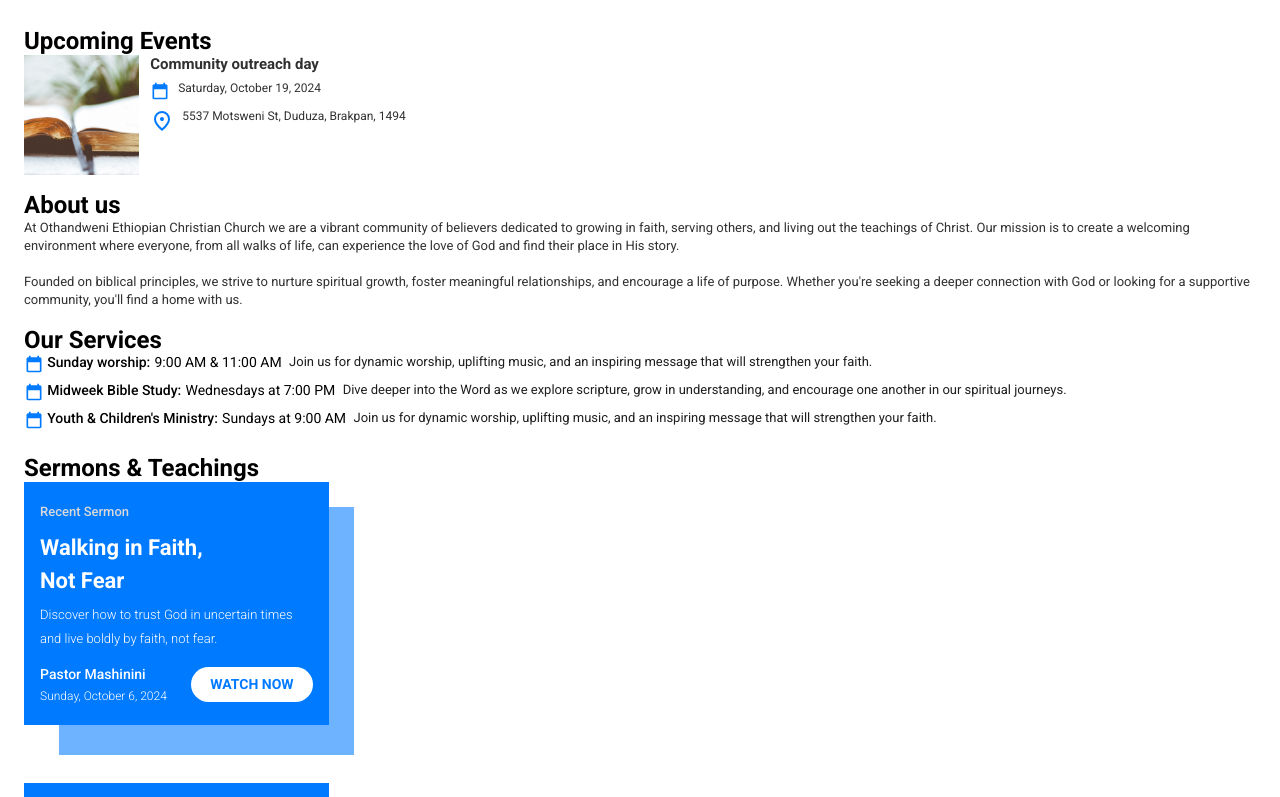
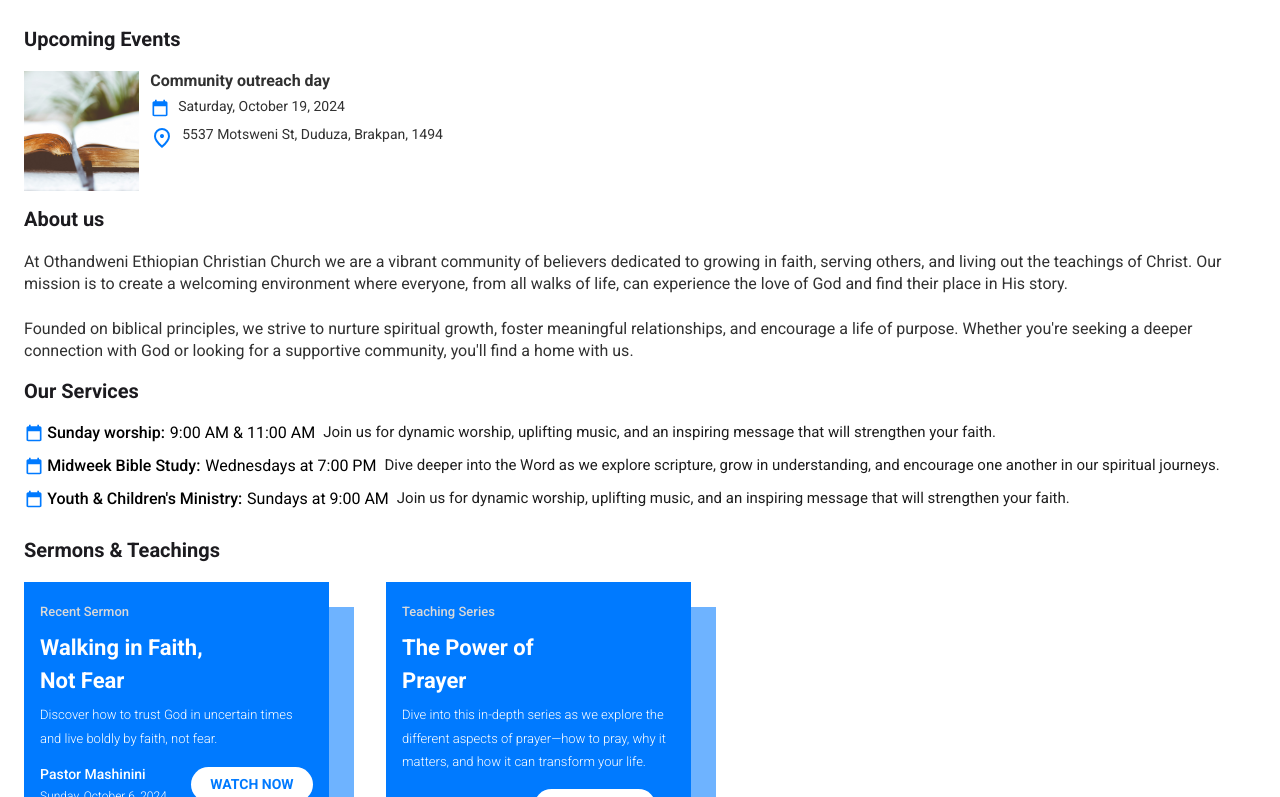
Before and after one commit to andile593/Othandweni-CCC-Website, a React (Create React App) app in the folder frontend/: page / in a window 1280 px wide. Shown: the part 403-1200 px from the top of the page. Built offline with nearby package versions, Linux system fonts and the light colour scheme.

Commit message:
responsive css code

```diff
--- a/frontend/src/App.css
+++ b/frontend/src/App.css
@@ -85,9 +85,9 @@ button {
   font-style: italic;
 }
 
-@media (min-width: 320px) and (max-width: 740px) {
+@media screen and (min-width: 320px) {
   .section-title {
-    font-size: 18px;
+    font-size: 20px;
     color: #1c1b1f;
     margin-bottom: 1em;
   }
--- a/frontend/src/Components/HomeComponents/About/About.css
+++ b/frontend/src/Components/HomeComponents/About/About.css
@@ -9,3 +9,9 @@
         color: #313131;
     }
 }
+
+@media screen and (min-width: 740px) {
+    .about-content {
+        font-size: 16px;
+    }
+}
--- a/frontend/src/Components/HomeComponents/SermonsAndTeachings/SermonsAndTeachings.css
+++ b/frontend/src/Components/HomeComponents/SermonsAndTeachings/SermonsAndTeachings.css
@@ -5,11 +5,13 @@
         margin-top: 1em;
         padding: 0 1.5em;
     }
+
     .card-container {
         display: flex;
         flex-direction: column;
         gap: 2em;
-        height: 640px;
+        height: auto;
+        padding-bottom: 4em;
     }
 
     .card {
@@ -33,7 +35,7 @@
     }
 
     .card-title {
-        width: 200px ;
+        width: 200px;
         font-size: 22px;
         color: #ffffff;
         margin: .3em 0;
@@ -85,6 +87,7 @@
         top: 25px;
         z-index: 1;
     }
+
     .frcard2 {
         height: 266px;
     }
@@ -93,3 +96,14 @@
         height: 269px;
     }
 }
+
+@media screen and (min-width: 740px) {
+    .card-container {
+        flex-direction: unset;
+        flex-wrap: wrap;
+    }
+
+    .card {
+        width: 330px;
+    }
+}
--- a/frontend/src/Components/HomeComponents/Services/Services.css
+++ b/frontend/src/Components/HomeComponents/Services/Services.css
@@ -28,3 +28,12 @@
     }
 
 }
+
+@media screen and (min-width: 740px) {
+    .title, .service-time {
+        font-size: 16px;
+    }
+    .service-info {
+        font-size: 15px;
+    }
+}
--- a/frontend/src/Components/HomeComponents/UpcomingEvents/UpcomingEvents.css
+++ b/frontend/src/Components/HomeComponents/UpcomingEvents/UpcomingEvents.css
@@ -49,5 +49,12 @@
 }
 
 @media screen and (min-width: 740px) {
+    .date, .location {
+        font-size: 14px;
+    }
+
+    .event-title {
+        font-size: 16px;
+    }
 
 }
--- a/frontend/src/Components/HomeComponents/UpcomingEvents/UpcomingEvents.js
+++ b/frontend/src/Components/HomeComponents/UpcomingEvents/UpcomingEvents.js
@@ -2,15 +2,22 @@ import { Swiper, SwiperSlide } from "swiper/react";
 
 import "swiper/css";
 import "./UpcomingEvents.css";
-import img1 from '../../../Assets/ben-white-W8Qqn1PmQH0-unsplash.jpg';
+import img1 from "../../../Assets/ben-white-W8Qqn1PmQH0-unsplash.jpg";
 
 const UpcomingEvents = () => {
-
   // use swiper slide per view swiper.js
   return (
     <div className="upe-container">
       <h2 className="section-title roboto-bold">Upcoming Events</h2>
-      <Swiper className="mySwiper events">
+      <Swiper
+         breakpoints={{
+          320: { slidesPerView: 1 },
+          740: { slidesPerView: 2 },
+          1024: { slidePerView: 3 }
+        }}
+        spaceBetween={10}
+        className="mySwiper events"
+      >
         <SwiperSlide className="event-container">
           <img src={img1} alt="A bible" className="event-image" />
           <div className="event-info">
@@ -37,7 +44,9 @@ const UpcomingEvents = () => {
               >
                 <path d="M480-480q33 0 56.5-23.5T560-560q0-33-23.5-56.5T480-640q-33 0-56.5 23.5T400-560q0 33 23.5 56.5T480-480Zm0 294q122-112 181-203.5T720-552q0-109-69.5-178.5T480-800q-101 0-170.5 69.5T240-552q0 71 59 162.5T480-186Zm0 106Q319-217 239.5-334.5T160-552q0-150 96.5-239T480-880q127 0 223.5 89T800-552q0 100-79.5 217.5T480-80Zm0-480Z" />
               </svg>
-              <p className="location roboto-regular">5537 Motsweni St, Duduza, Brakpan, 1494</p>
+              <p className="location roboto-regular">
+                5537 Motsweni St, Duduza, Brakpan, 1494
+              </p>
             </div>
           </div>
         </SwiperSlide>
@@ -67,11 +76,44 @@ const UpcomingEvents = () => {
               >
                 <path d="M480-480q33 0 56.5-23.5T560-560q0-33-23.5-56.5T480-640q-33 0-56.5 23.5T400-560q0 33 23.5 56.5T480-480Zm0 294q122-112 181-203.5T720-552q0-109-69.5-178.5T480-800q-101 0-170.5 69.5T240-552q0 71 59 162.5T480-186Zm0 106Q319-217 239.5-334.5T160-552q0-150 96.5-239T480-880q127 0 223.5 89T800-552q0 100-79.5 217.5T480-80Zm0-480Z" />
               </svg>
-              <p className="location roboto-regular">5537 Motsweni St, Duduza, Brakpan, 1494</p>
+              <p className="location roboto-regular">
+                5537 Motsweni St, Duduza, Brakpan, 1494
+              </p>
             </div>
           </div>
         </SwiperSlide>
-
+        <SwiperSlide className="event-container">
+          <img src={img1} alt="A bible" className="event-image" />
+          <div className="event-info">
+            <h3 className="event-title roboto-bold">Community outreach day</h3>
+            <div className="event-date">
+              <svg
+                xmlns="http://www.w3.org/2000/svg"
+                height="20px"
+                viewBox="0 -960 960 960"
+                width="20px"
+                fill="#007AFF"
+              >
+                <path d="M200-80q-33 0-56.5-23.5T120-160v-560q0-33 23.5-56.5T200-800h40v-80h80v80h320v-80h80v80h40q33 0 56.5 23.5T840-720v560q0 33-23.5 56.5T760-80H200Zm0-80h560v-400H200v400Z" />
+              </svg>
+              <p className="date roboto-regular">Saturday, October 19, 2024</p>
+            </div>
+            <div className="event-location">
+              <svg
+                xmlns="http://www.w3.org/2000/svg"
+                height="24px"
+                viewBox="0 -960 960 960"
+                width="24px"
+                fill="#007AFF"
+              >
+                <path d="M480-480q33 0 56.5-23.5T560-560q0-33-23.5-56.5T480-640q-33 0-56.5 23.5T400-560q0 33 23.5 56.5T480-480Zm0 294q122-112 181-203.5T720-552q0-109-69.5-178.5T480-800q-101 0-170.5 69.5T240-552q0 71 59 162.5T480-186Zm0 106Q319-217 239.5-334.5T160-552q0-150 96.5-239T480-880q127 0 223.5 89T800-552q0 100-79.5 217.5T480-80Zm0-480Z" />
+              </svg>
+              <p className="location roboto-regular">
+                5537 Motsweni St, Duduza, Brakpan, 1494
+              </p>
+            </div>
+          </div>
+        </SwiperSlide>
       </Swiper>
     </div>
   );
```
Lines whose indentation alone changed are shown as unchanged.
